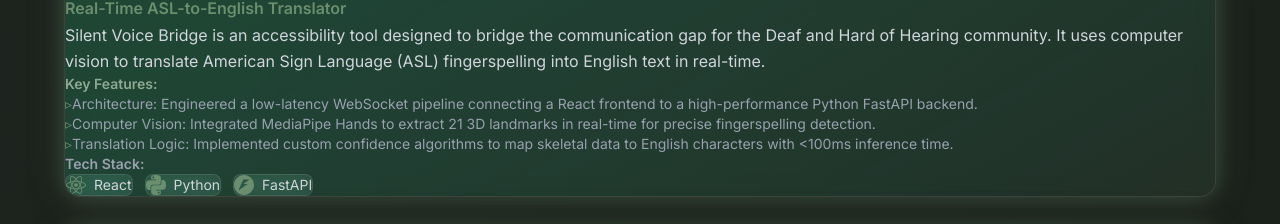
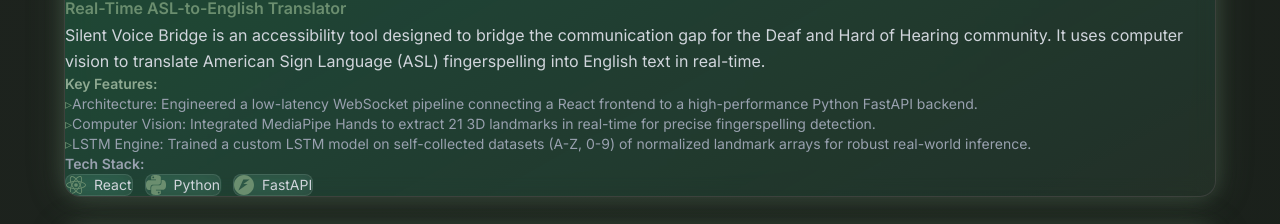
Before and after one commit to aramishf/portfolio, a Next.js app: page / in a window 1280 px wide. Shown: the part 2920-3144 px from the top of the page. Built offline with nearby package versions, Linux system fonts and the light colour scheme.

Commit message:
docs: add LSTM training details to Silent Voice Bridge

```diff
--- a/components/Projects.tsx
+++ b/components/Projects.tsx
@@ -15,7 +15,7 @@ const projects = [
         highlights: [
             "Architecture: Engineered a low-latency WebSocket pipeline connecting a React frontend to a high-performance Python FastAPI backend.",
             "Computer Vision: Integrated MediaPipe Hands to extract 21 3D landmarks in real-time for precise fingerspelling detection.",
-            "Translation Logic: Implemented custom confidence algorithms to map skeletal data to English characters with <100ms inference time.",
+            "LSTM Engine: Trained a custom LSTM model on self-collected datasets (A-Z, 0-9) of normalized landmark arrays for robust real-world inference.",
         ],
         tech: [
             { name: "React", icon: SiReact },
```
